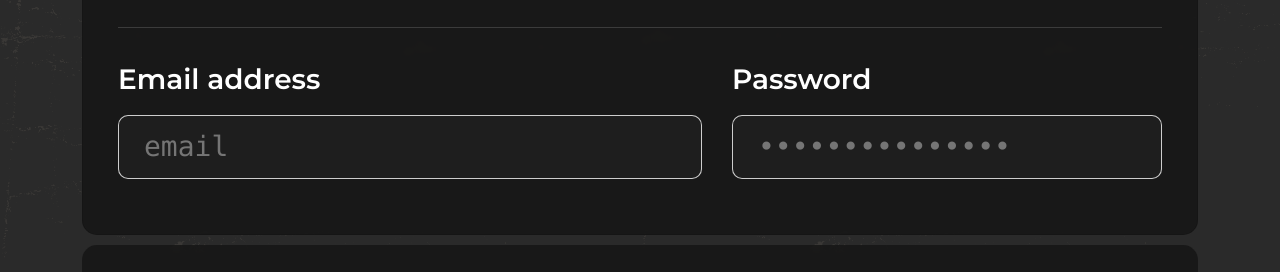
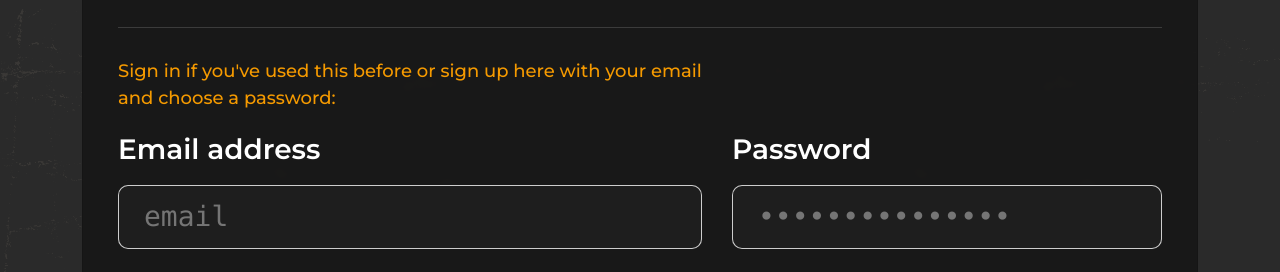
Before and after one commit to snjamsen/omni-studio, a website: page index.html in a window 1280 px wide. Shown: the part 1986-2258 px from the top of the page. Drawn offline with Linux system fonts and the light colour scheme.

Commit message:
add description text to login section

```diff
--- a/assets/styles/main.css
+++ b/assets/styles/main.css
@@ -1335,6 +1335,24 @@ span.drop-zone__file-name::after {
     }
 }
 
+.card-input--password {
+    display: flex;
+    align-self: flex-end;
+}
+
+.card-input--mail-description {
+    font-size: 16px;
+    font-weight: 500;
+}
+
+@media screen and (min-width: 720px) {
+    .card-input--mail-description {
+        font-size: 18px;
+    }
+}
+
+/* Submit section */
+
 .submit-boost {
     text-align: center;
     margin-bottom: 25px;
--- a/index.html
+++ b/index.html
@@ -200,6 +200,7 @@
                 <div class="card__login">
                     <div class="card-input--login">
                         <div class="card-input--mail">
+                            <p class="card-input--mail-description orange-text">Sign in if you've used this before or sign up here with your email and choose a password:</p>
                             <label for="user_login">Email address</label>
                             <input type="email" name="login" id="user_login" placeholder="email" maxlength="25" required>
                         </div>
```
